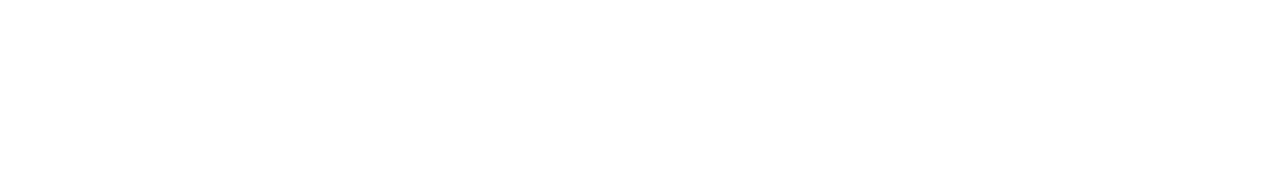
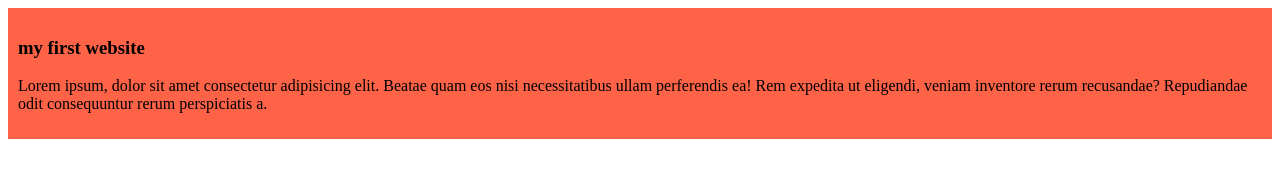
Before and after one commit to arifulislam12233/my-simple-website, a plain HTML site: page index.html in a window 1280 px wide. Drawn offline with Linux system fonts and the light colour scheme.

Commit message:
added the first blog

```diff
--- a/index.html
+++ b/index.html
@@ -4,8 +4,12 @@
     <meta charset="UTF-8">
     <meta name="viewport" content="width=device-width, initial-scale=1.0">
     <title>my simple website</title>
+    <link rel="stylesheet" href="styles/blog.css">
 </head>
 <body>
-
+    <div>
+        <h3>my first website</h3>
+        <p>Lorem ipsum, dolor sit amet consectetur adipisicing elit. Beatae quam eos nisi necessitatibus ullam perferendis ea! Rem expedita ut eligendi, veniam inventore rerum recusandae? Repudiandae odit consequuntur rerum perspiciatis a.</p>
+    </div>
 </body>
 </html>
--- /dev/null
+++ b/styles/blog.css
@@ -0,0 +1,4 @@
+div{
+    background-color: tomato;
+    padding: 10px;
+}
```
